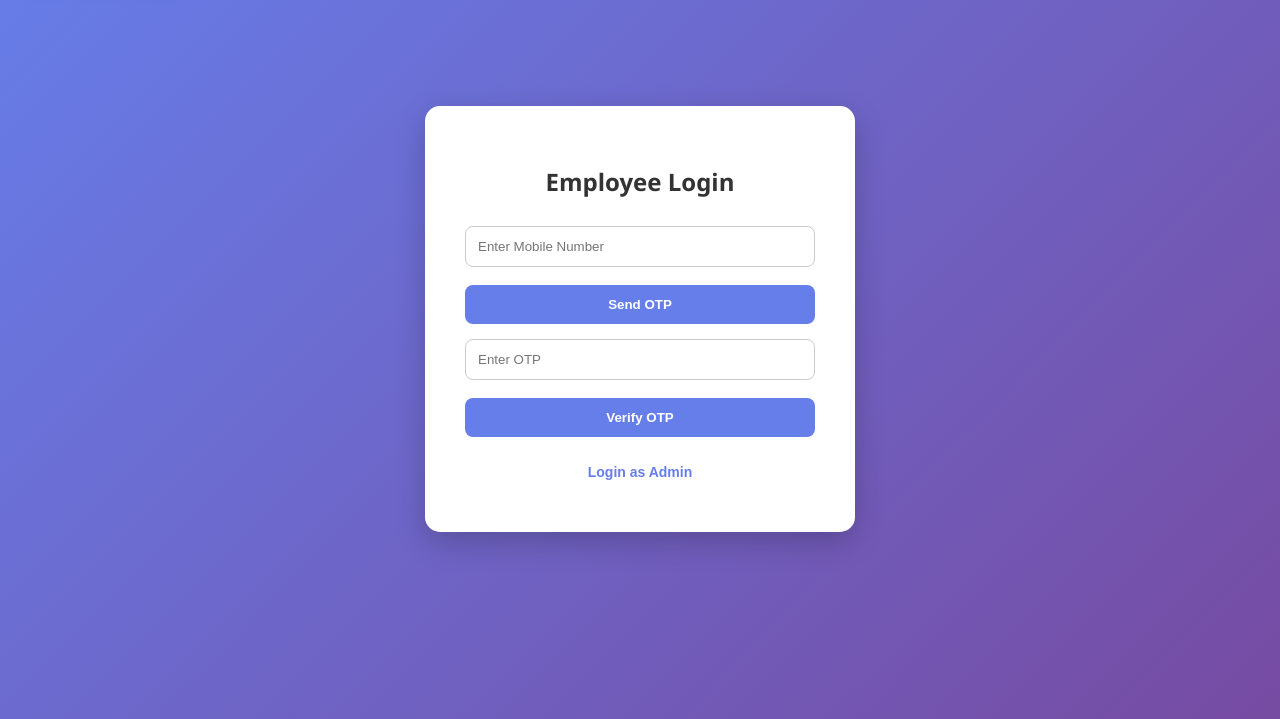
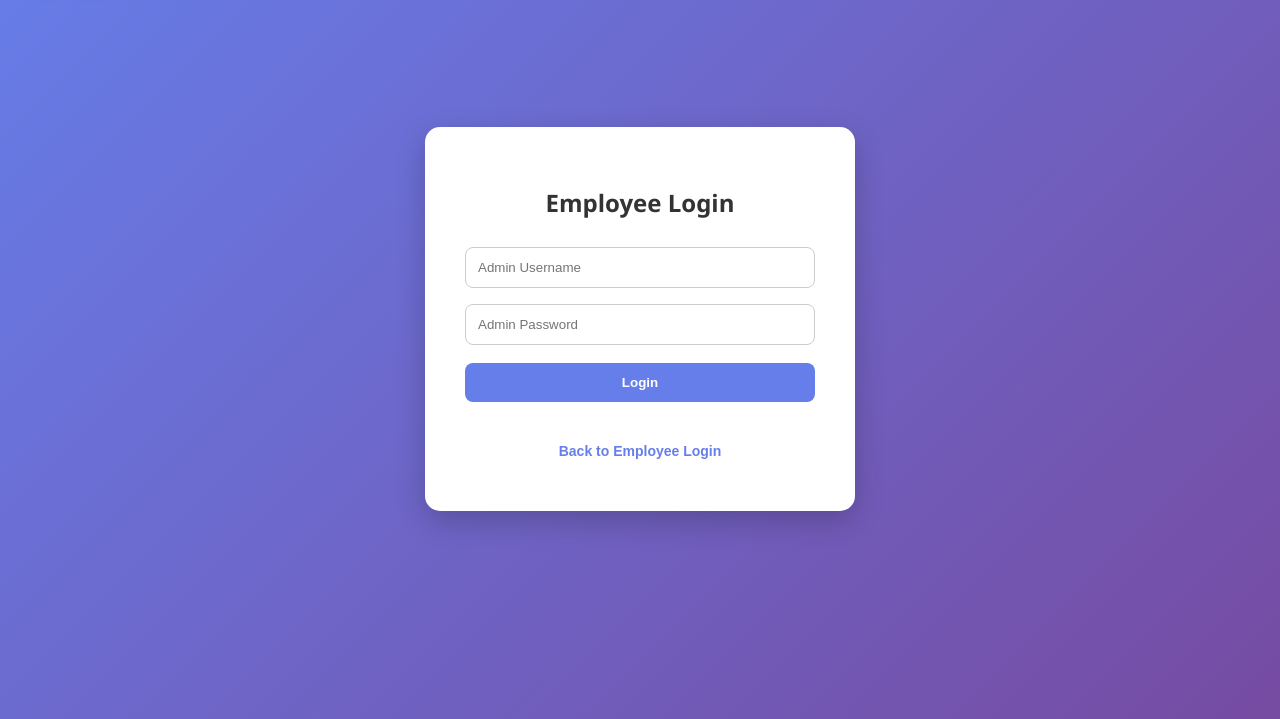
Before and after one commit to Megharaj7777/Employee-policy-system, a website: page client/index.html in a window 1280 px wide. Both pictures are taken after a click on the button "Login as Admin". Shown: the part 81-800 px from the top of the page. Drawn offline with Linux system fonts and the light colour scheme.

Commit message:
updated the changes

```diff
--- a/client/index.html
+++ b/client/index.html
@@ -103,10 +103,27 @@
   </div>
 </div>
 
+
 <script>
 let savedPhone = "";
 let countdown;
 
+// =========================
+// 🔹 TOGGLE SECTIONS (FIXED)
+// =========================
+function showAdmin() {
+    document.getElementById("employeeSection").classList.add("hidden");
+    document.getElementById("adminSection").classList.remove("hidden");
+}
+
+function showEmployee() {
+    document.getElementById("adminSection").classList.add("hidden");
+    document.getElementById("employeeSection").classList.remove("hidden");
+}
+
+// =========================
+// 🔹 TIMER
+// =========================
 function startTimer() {
     const btn = document.getElementById("otpBtn");
     const container = document.getElementById("timerContainer");
@@ -130,24 +147,25 @@ function startTimer() {
     }, 1000);
 }
 
+// =========================
+// 🔹 SEND OTP
+// =========================
 async function sendOTP() {
-    const phoneInput = document.getElementById("phone");
-    let phone = phoneInput.value.replace(/\D/g, "");
+    let phone = document.getElementById("phone").value.replace(/\D/g, "");
 
     if (phone.length < 10) return alert("Enter valid number");
 
-    savedPhone = phone;
+    savedPhone = phone.slice(-10);
 
     try {
         const res = await fetch("https://employee-policy-system.onrender.com/api/employee/send-otp", {
             method: "POST",
             headers: { "Content-Type": "application/json" },
-            body: JSON.stringify({ phone })
+            body: JSON.stringify({ phone: savedPhone })
         });
 
         const data = await res.json();
 
-        // ✅ FIXED LOGIC
         if (res.ok) {
             alert("OTP Sent Successfully");
             startTimer();
@@ -160,8 +178,11 @@ async function sendOTP() {
     }
 }
 
+// =========================
+// 🔹 VERIFY OTP
+// =========================
 async function verifyOTP() {
-    const otp = document.getElementById("otp").value;
+    const otp = document.getElementById("otp").value.trim();
 
     if (!otp) return alert("Enter OTP");
     if (!savedPhone) return alert("Request OTP first");
@@ -171,8 +192,8 @@ async function verifyOTP() {
             method: "POST",
             headers: { "Content-Type": "application/json" },
             body: JSON.stringify({
-                phone: savedPhone.slice(-10),
-                otp: otp.trim()
+                phone: savedPhone,
+                otp
             })
         });
 
@@ -191,7 +212,43 @@ async function verifyOTP() {
     }
 }
 
+// =========================
+// 🔹 ADMIN LOGIN (NEW)
+// =========================
+async function adminLogin() {
+    const username = document.getElementById("adminUsername").value.trim();
+    const password = document.getElementById("adminPassword").value.trim();
+    const errorEl = document.getElementById("adminError");
+
+    if (!username || !password) {
+        errorEl.innerText = "Enter username and password";
+        return;
+    }
+
+    try {
+        const res = await fetch("https://employee-policy-system.onrender.com/api/admin/login", {
+            method: "POST",
+            headers: { "Content-Type": "application/json" },
+            body: JSON.stringify({ username, password })
+        });
+
+        const data = await res.json();
+
+        if (res.ok && data.token) {
+            localStorage.setItem("adminToken", data.token);
+            alert("Admin login successful");
+            window.location.href = "admin.html"; // create this page
+        } else {
+            errorEl.innerText = data.message || "Invalid credentials";
+        }
+
+    } catch (err) {
+        errorEl.innerText = "Server error";
+    }
+}
 </script>
+
+
 
 </body>
 </html>
```
